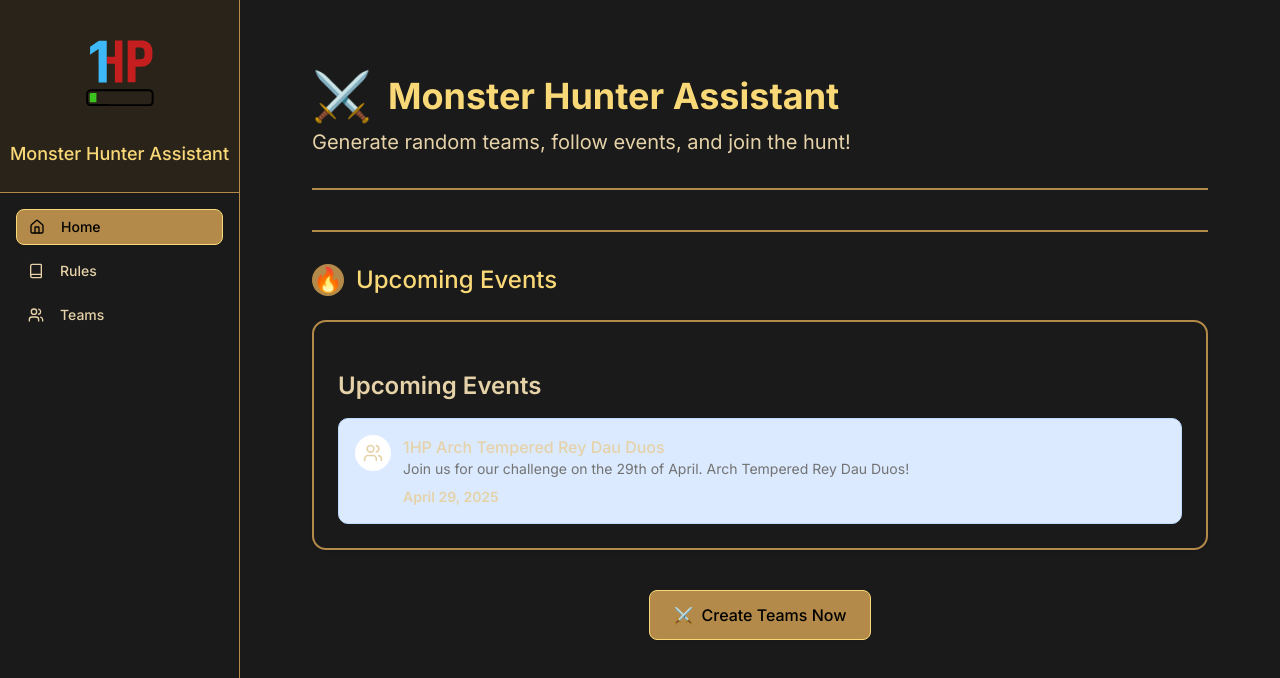
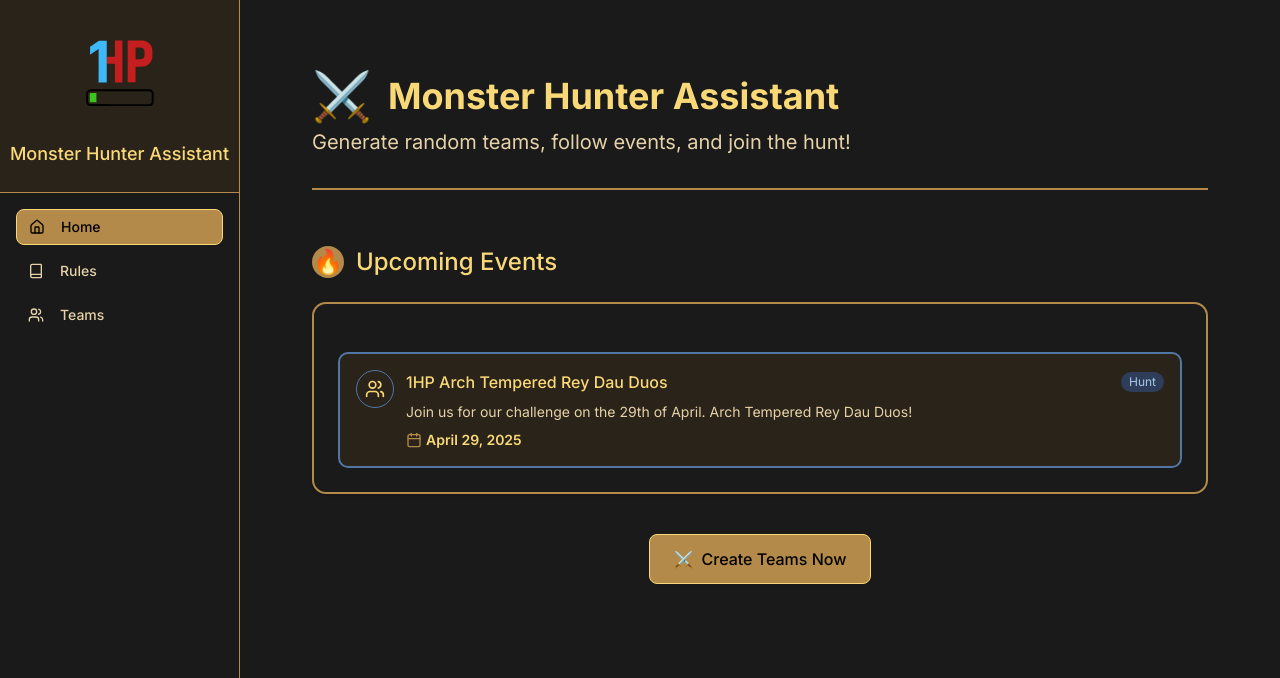
Before and after one commit to 1hp-discord/1hp_monhun_team_randomizer, a Next.js app: page / in a window 1280 px wide. Shown: the top 678 px of the page. Built offline with nearby package versions, Linux system fonts and the light colour scheme.

Commit message:
Refined UI: removed redundant event title and gold boundary

```diff
--- a/src/app/page.tsx
+++ b/src/app/page.tsx
@@ -14,7 +14,7 @@ export default function Home() {
           subtitle="Generate random teams, follow events, and join the hunt!"
         />
 
-        <div className="mt-8 border-t-2 border-[#b38a49] pt-8">
+        <div className="mt-8 pt-4">
           <h2 className="text-2xl font-medium text-[#f9d877] mb-6 flex items-center">
             <span className="mr-3 bg-[#b38a49] text-black rounded-full w-8 h-8 flex items-center justify-center">🔥</span>
             Upcoming Events
--- a/src/components/events/event-list.tsx
+++ b/src/components/events/event-list.tsx
@@ -16,7 +16,7 @@ function ClientOnlyFormattedDate({ date }: { date: string }) {
     setFormattedDate(format(parseISO(date), 'MMMM dd, yyyy'));
   }, [date]);
 
-  return <span className="font-semibold">{formattedDate}</span>;
+  return <span className="font-semibold text-[#f9d877]">{formattedDate}</span>;
 }
 
 export function EventList({ limit = 3 }: EventListProps) {
@@ -29,12 +29,9 @@ export function EventList({ limit = 3 }: EventListProps) {
 
   return (
     <div className="space-y-4">
-      <h2 className="text-2xl font-semibold mb-4">Upcoming Events</h2>
-      <div className="space-y-3">
-        {events.map((event) => (
-          <EventCard key={event.id} event={event} mounted={mounted} />
-        ))}
-      </div>
+      {events.map((event) => (
+        <EventCard key={event.id} event={event} mounted={mounted} />
+      ))}
     </div>
   );
 }
@@ -42,26 +39,59 @@ export function EventList({ limit = 3 }: EventListProps) {
 function EventCard({ event, mounted }: { event: Event; mounted: boolean }) {
   const Icon = event.icon;
 
-  // Different background colors based on event type
-  const getBgColor = () => {
+  // Monster Hunter themed event types
+  const getEventStyle = () => {
     switch(event.type) {
-      case 'hunt': return 'bg-blue-100 dark:bg-blue-950 border-blue-200 dark:border-blue-900';
-      case 'tournament': return 'bg-amber-100 dark:bg-amber-950 border-amber-200 dark:border-amber-900';
-      case 'special': return 'bg-purple-100 dark:bg-purple-950 border-purple-200 dark:border-purple-900';
-      default: return 'bg-card';
+      case 'hunt':
+        return {
+          border: 'border-[#5177a6]',
+          badge: 'bg-[#2e3d59] text-[#a8c7e6]',
+          icon: 'bg-[#2a2319] border-[#5177a6]'
+        };
+      case 'tournament':
+        return {
+          border: 'border-[#a69c51]',
+          badge: 'bg-[#594e2e] text-[#e6d7a8]',
+          icon: 'bg-[#2a2319] border-[#a69c51]'
+        };
+      case 'special':
+        return {
+          border: 'border-[#a651a6]',
+          badge: 'bg-[#592e59] text-[#e6a8e6]',
+          icon: 'bg-[#2a2319] border-[#a651a6]'
+        };
+      default:
+        return {
+          border: 'border-[#b38a49]',
+          badge: 'bg-[#3d3424] text-[#e6d2a8]',
+          icon: 'bg-[#2a2319] border-[#b38a49]'
+        };
     }
   };
 
+  const style = getEventStyle();
+
   return (
-    <div className={`p-4 rounded-lg border ${getBgColor()} transition-all hover:shadow-md`}>
+    <div className={`p-4 rounded-lg border-2 ${style.border} bg-[#2a2319] transition-all hover:shadow-md`}>
       <div className="flex items-start gap-3">
-        <div className="p-2 bg-background rounded-full shrink-0">
+        <div className={`p-2 rounded-full shrink-0 border ${style.icon} text-[#f9d877]`}>
           <Icon className="h-5 w-5" />
         </div>
         <div className="flex-1">
-          <h3 className="font-medium">{event.title}</h3>
-          <p className="text-sm text-muted-foreground mb-2">{event.description}</p>
-          <div className="text-sm">
+          <div className="flex items-center justify-between mb-2">
+            <h3 className="font-medium text-[#f9d877]">{event.title}</h3>
+            <span className={`text-xs px-2 py-0.5 rounded-full ${style.badge}`}>
+              {event.type.charAt(0).toUpperCase() + event.type.slice(1)}
+            </span>
+          </div>
+          <p className="text-sm text-[#e6d2a8] mb-2">{event.description}</p>
+          <div className="text-sm flex items-center">
+            <svg xmlns="http://www.w3.org/2000/svg" viewBox="0 0 24 24" fill="none" stroke="currentColor" strokeWidth="2" strokeLinecap="round" strokeLinejoin="round" className="w-4 h-4 mr-1 text-[#b38a49]">
+              <rect width="18" height="18" x="3" y="4" rx="2" ry="2" />
+              <line x1="16" x2="16" y1="2" y2="6" />
+              <line x1="8" x2="8" y1="2" y2="6" />
+              <line x1="3" x2="21" y1="10" y2="10" />
+            </svg>
             {mounted ? (
               <ClientOnlyFormattedDate date={event.date} />
             ) : (
--- a/src/components/team/team-generator.tsx
+++ b/src/components/team/team-generator.tsx
@@ -3,9 +3,9 @@
 import { useState, useEffect } from 'react';
 import { Button } from '@/components/ui/button';
 import { TeamMember } from './types';
-import { HunterForm } from './components/hunter-form';
-import { HunterList } from './components/hunter-list';
-import { TeamsDisplay } from './components/teams-display';
+import { HunterForm } from './parts/hunter-form';
+import { HunterList } from './parts/hunter-list';
+import { TeamsDisplay } from './parts/teams-display';
 import { createOptimalTeams, generateRandomHunters } from './utils/team-generator';
 
 export function TeamGenerator() {
```
Also changed, not shown: src/components/team/parts/hunter-form.tsx (renamed from src/components/team/components/hunter-form.tsx), src/components/team/parts/hunter-list.tsx (renamed from src/components/team/components/hunter-list.tsx), src/components/team/parts/teams-display.tsx (renamed from src/components/team/components/teams-display.tsx).
